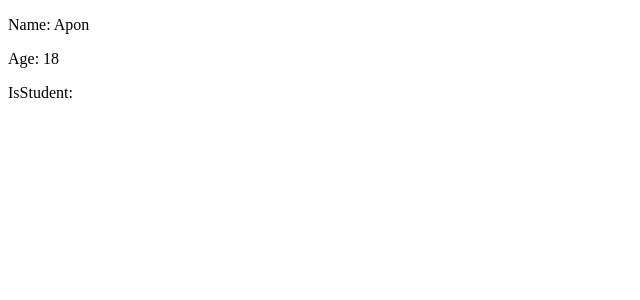
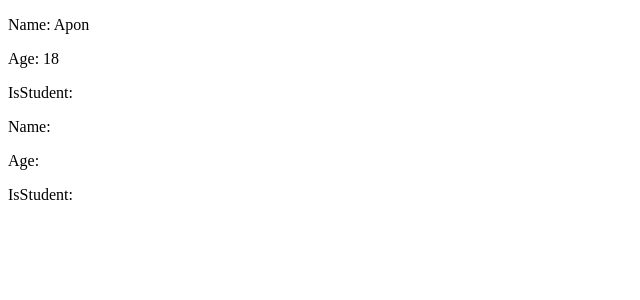
Before and after one commit to rakibulapon46/React-JS, a React (Vite) app in the folder 11/my-react-app/: page / in a window 1280 px wide. Shown: the top 300 px of the page, without its empty margins (0-640 px from the left). Built offline with nearby package versions, Linux system fonts and the light colour scheme.

Commit message:
add student

```diff
--- a/11/my-react-app/src/App.jsx
+++ b/11/my-react-app/src/App.jsx
@@ -6,6 +6,7 @@ function App() {
   return (
     <>
      <Student name="Apon" age={18} isStudent={true}/>
+     <Student/>
     </>
   )
 }
```
